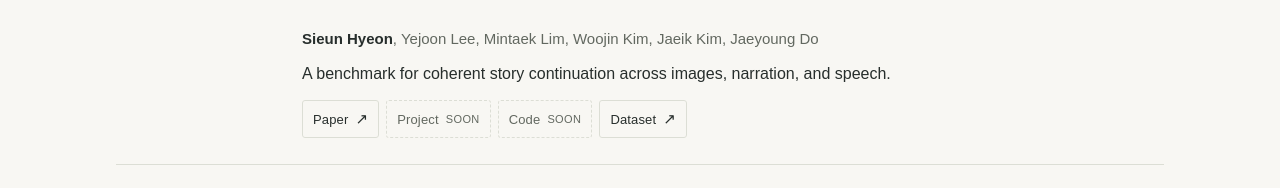
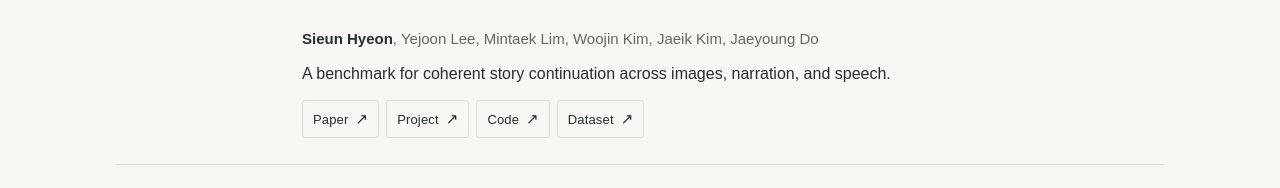
Before and after one commit to hyeonsieun/hyeonsieun.github.io, a plain HTML site: page index.html in a window 1280 px wide. Shown: the part 1753-1941 px from the top of the page. Drawn offline with Linux system fonts and the light colour scheme.

Commit message:
Update personal website

```diff
--- a/index.html
+++ b/index.html
@@ -97,7 +97,7 @@
             <div class="pub-content"><h4 class="pub-title" id="title-omni-storybench"><a href="https://arxiv.org/abs/2609.37317">What Comes Next? Omni-StoryBench for Evaluating Story-Grounded Omnimodal Generation</a></h4>
               <p class="pub-authors"><strong>Sieun Hyeon</strong>, Yejoon Lee, Mintaek Lim, Woojin Kim, Jaeik Kim, Jaeyoung Do</p>
               <p class="pub-summary">A benchmark for coherent story continuation across images, narration, and speech.</p>
-              <div class="pub-links" aria-label="Resources for What Comes Next? Omni-StoryBench for Evaluating Story-Grounded Omnimodal Generation"><a href="https://arxiv.org/abs/2609.37317" aria-label="Paper for What Comes Next? Omni-StoryBench for Evaluating Story-Grounded Omnimodal Generation">Paper <span class="link-arrow" aria-hidden="true">↗</span></a> <a href="coming-soon.html" data-coming-soon="true" aria-label="Project for What Comes Next? Omni-StoryBench for Evaluating Story-Grounded Omnimodal Generation (coming soon)">Project <span class="soon-label">soon</span></a> <a href="coming-soon.html" data-coming-soon="true" aria-label="Code for What Comes Next? Omni-StoryBench for Evaluating Story-Grounded Omnimodal Generation (coming soon)">Code <span class="soon-label">soon</span></a> <a href="https://huggingface.co/datasets/snu-aidas/Omni-StoryBench" aria-label="Dataset for What Comes Next? Omni-StoryBench for Evaluating Story-Grounded Omnimodal Generation">Dataset <span class="link-arrow" aria-hidden="true">↗</span></a></div>
+              <div class="pub-links" aria-label="Resources for What Comes Next? Omni-StoryBench for Evaluating Story-Grounded Omnimodal Generation"><a href="https://arxiv.org/abs/2609.37317" aria-label="Paper for What Comes Next? Omni-StoryBench for Evaluating Story-Grounded Omnimodal Generation">Paper <span class="link-arrow" aria-hidden="true">↗</span></a> <a href="https://aidaslab.github.io/Omni-Storybench/" aria-label="Project for What Comes Next? Omni-StoryBench for Evaluating Story-Grounded Omnimodal Generation">Project <span class="link-arrow" aria-hidden="true">↗</span></a> <a href="https://github.com/AIDASLab/Omni-Storybench" aria-label="Code for What Comes Next? Omni-StoryBench for Evaluating Story-Grounded Omnimodal Generation">Code <span class="link-arrow" aria-hidden="true">↗</span></a> <a href="https://aidaslab.github.io/Omni-Storybench/viewer" aria-label="Dataset for What Comes Next? Omni-StoryBench for Evaluating Story-Grounded Omnimodal Generation">Dataset <span class="link-arrow" aria-hidden="true">↗</span></a></div>
             </div>
           </article>
           <!-- Edit this paper and its resource URLs directly in this article. -->
```
